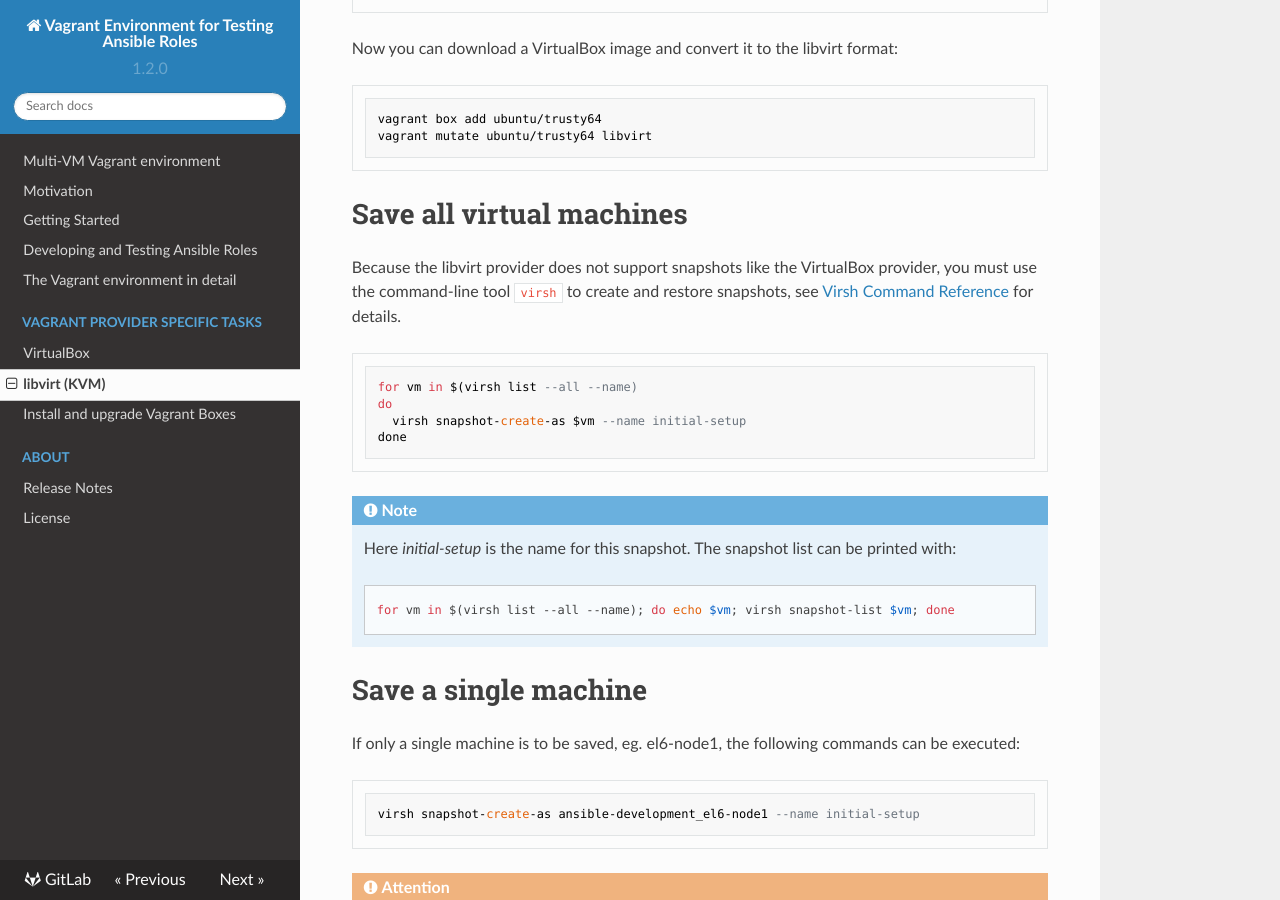
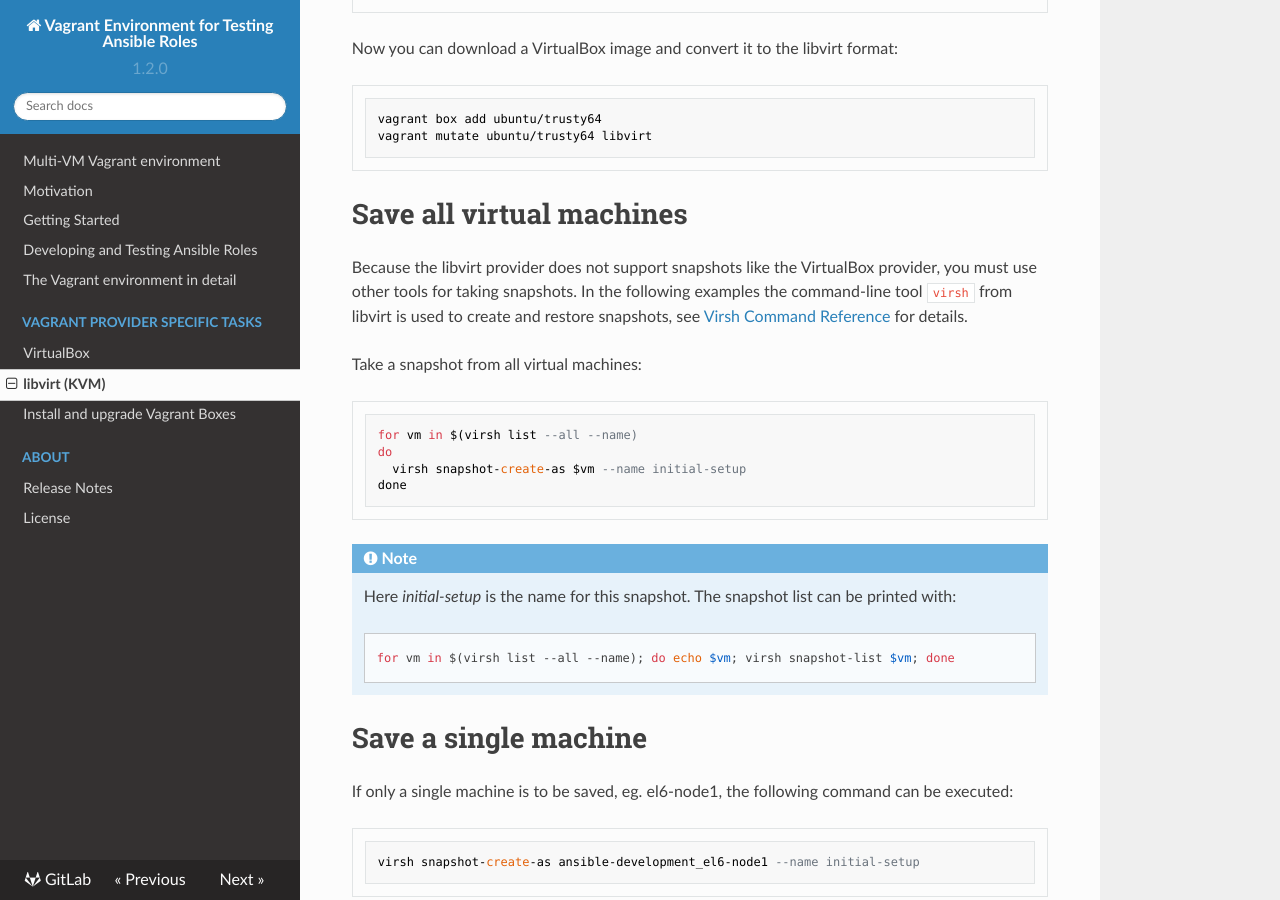
Before and after one commit to coglinev3/ansible-development, an MkDocs documentation site: the page built from docs/provider/libvirt.md, in a window 1280 px wide and 900 px high, scrolled down 753 px. Built offline with MkDocs 1.6.1, drawn with Linux system fonts in a browser that asks for light colours; nearby versions of some CDN libraries; a script that is not in the unit is left out; old or Windows-style settings are respelled for this version of MkDocs.

Commit message:
Doc: Describe virsh as one tool to take snapshots

````diff
--- a/docs/provider/libvirt.md
+++ b/docs/provider/libvirt.md
@@ -37,9 +37,11 @@ vagrant mutate ubuntu/trusty64 libvirt
 # Save all virtual machines
 
 Because the libvirt provider does not support snapshots like the VirtualBox
-provider, you must use the command-line tool `virsh` to create and restore snapshots,
-see [Virsh Command Reference](https://libvirt.org/sources/virshcmdref/html/ "Virsh Command Reference") for details.
+provider, you must use other tools for taking snapshots. In the following
+examples the command-line tool `virsh` from libvirt is used to create and
+restore snapshots, see [Virsh Command Reference](https://libvirt.org/sources/virshcmdref/html/ "Virsh Command Reference") for details.
 
+Take a snapshot from all virtual machines:
 ```bash
 for vm in $(virsh list --all --name)
 do
@@ -55,7 +57,7 @@ done
 
 # Save a single machine
 
-If only a single machine is to be saved, eg. el6-node1, the following commands can be executed:
+If only a single machine is to be saved, eg. el6-node1, the following command can be executed:
 
 ```bash
 virsh snapshot-create-as ansible-development_el6-node1 --name initial-setup
````
